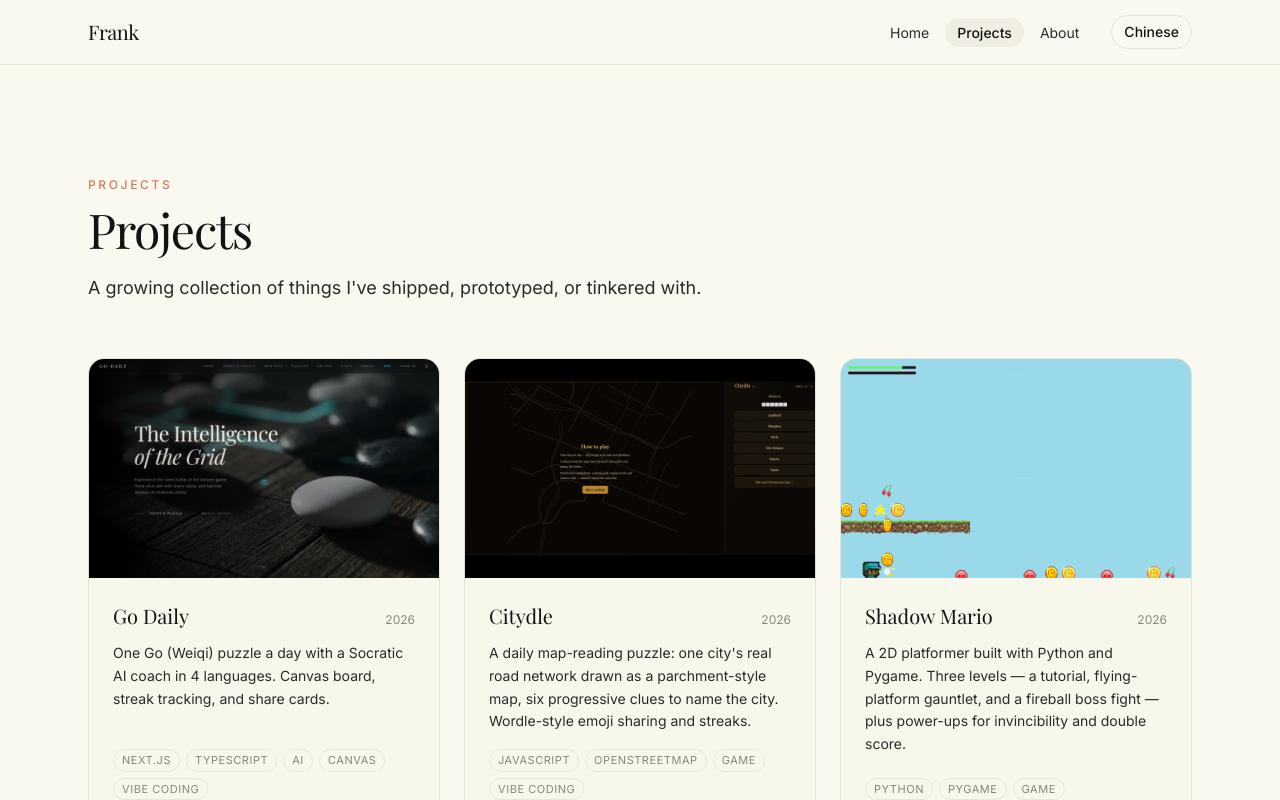
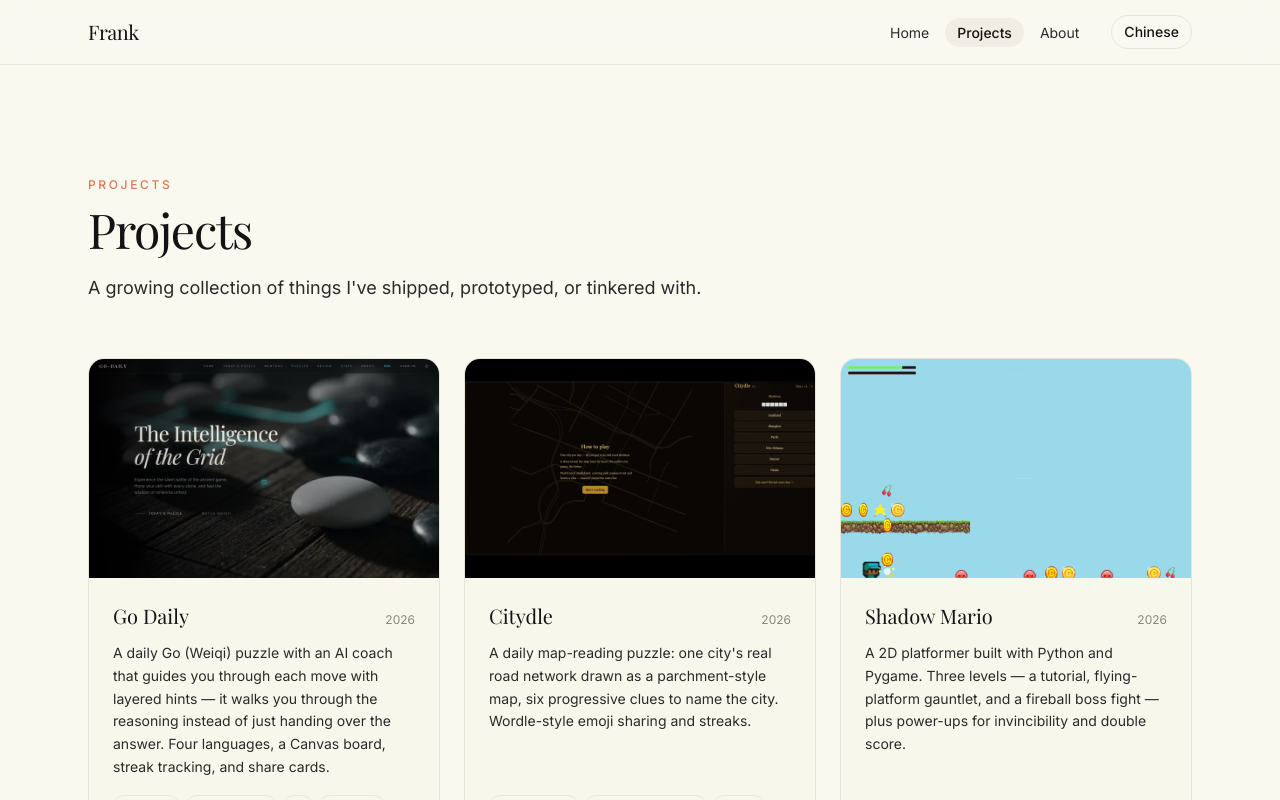
Before and after one commit to frank99-owl/personal-site, a Next.js app: page /en/projects in a window 1280 px wide. Shown: the top 800 px of the page. Built offline with nearby package versions, Linux system fonts and the light colour scheme.

Commit message:
content: rewrite go-daily description, drop Socratic framing

```diff
--- a/content/projects.ts
+++ b/content/projects.ts
@@ -31,8 +31,8 @@
       zh: "Go 每日一题",
     },
     description: {
-      en: "One Go (Weiqi) puzzle a day with a Socratic AI coach in 4 languages. Canvas board, streak tracking, and share cards.",
-      zh: "每天一道围棋题，AI 苏格拉底式教练支持中/英/日/韩四种语言。Canvas 棋盘、连胜记录、分享卡片。",
+      en: "A daily Go (Weiqi) puzzle with an AI coach that guides you through each move with layered hints — it walks you through the reasoning instead of just handing over the answer. Four languages, a Canvas board, streak tracking, and share cards.",
+      zh: "每天一道围棋题，AI 教练用层层递进的提示陪你想清楚每一步——讲思路，而不是直接抛答案。支持中/英/日/韩四语，Canvas 棋盘、连胜打卡、成绩分享卡片。",
     },
     tags: ["Next.js", "TypeScript", "AI", "Canvas", "Vibe coding"],
     image: "/projects/go-daily.jpg",
```
